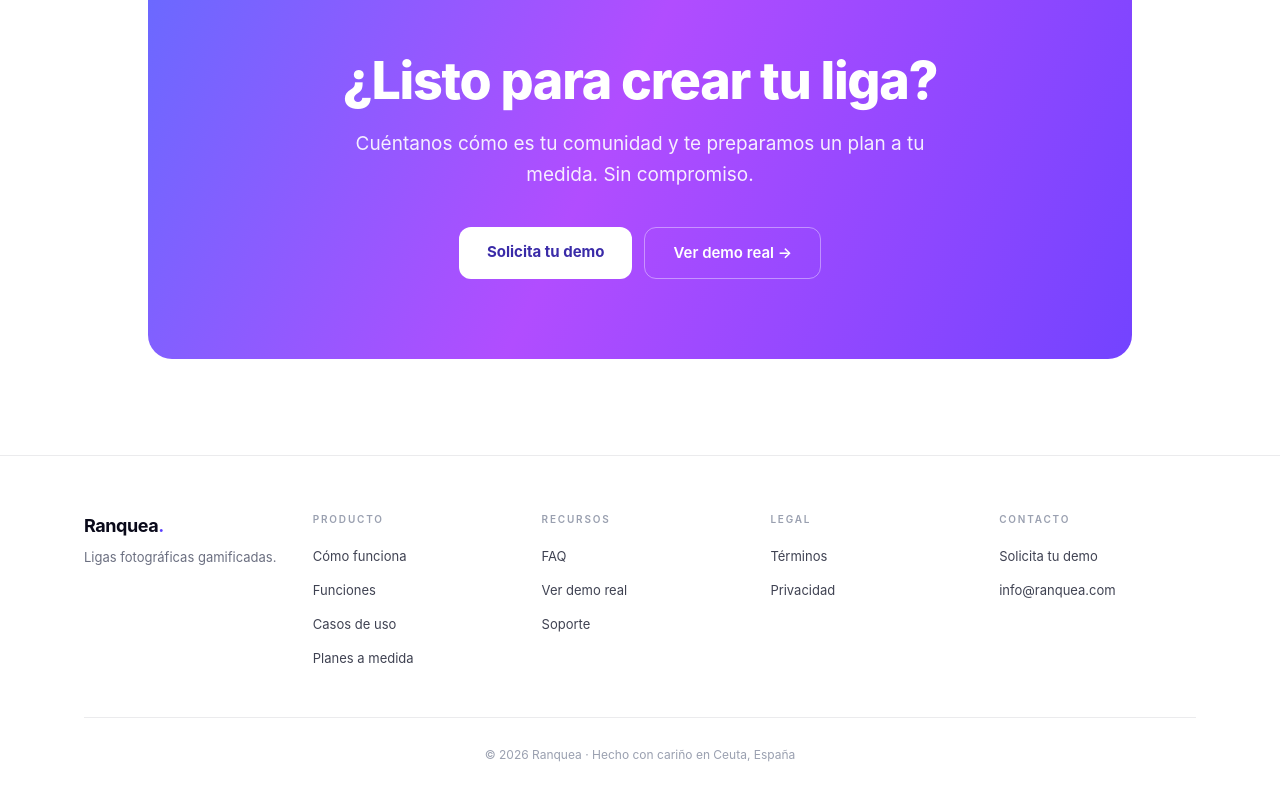
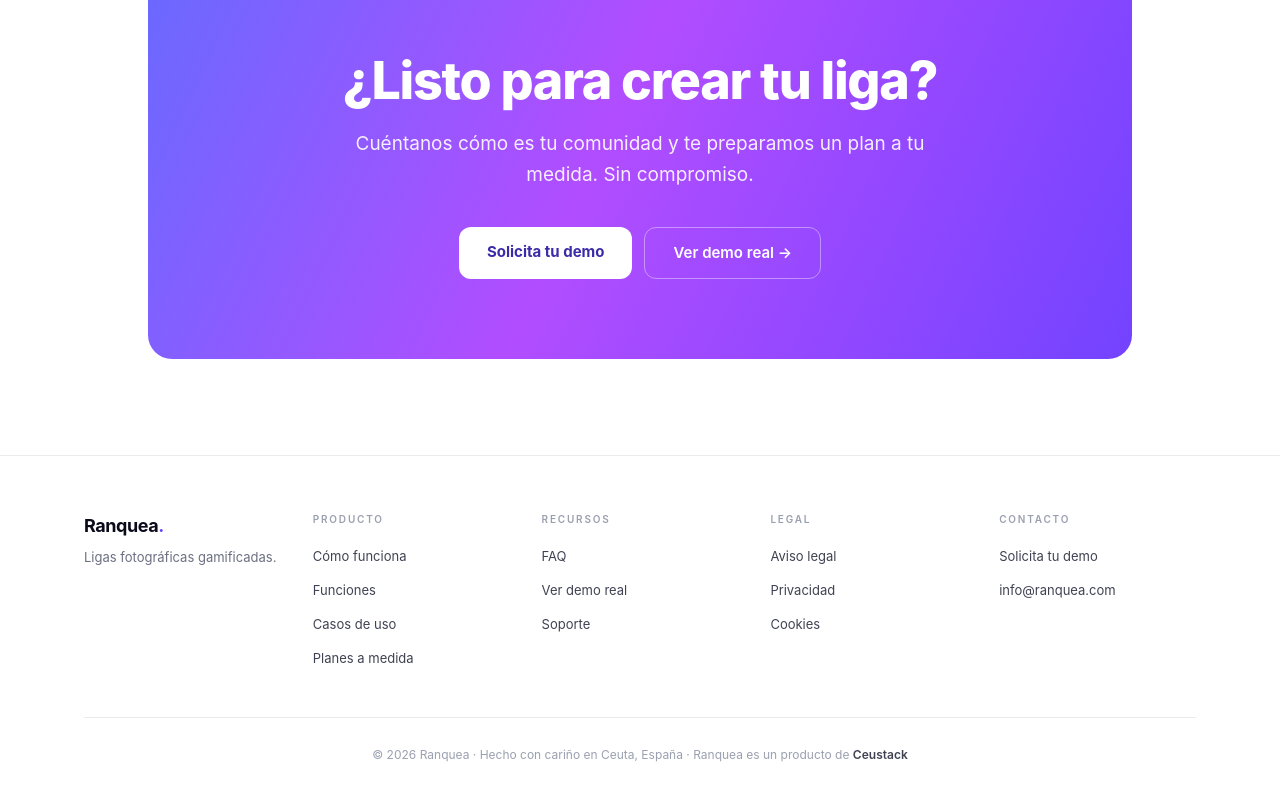
Before and after one commit to AlvaroArtiel/ranquea-landing, a React (Vite) app: page / in a window 1280 px wide. Shown: the part 8443-9243 px from the top of the page. Built offline with nearby package versions, Linux system fonts and the light colour scheme.

Commit message:
feat: enlaces legales y mención de Ceustack en el footer
Co-Authored-By: Claude Fable 5 <noreply@anthropic.com>
Claude-Session: https://claude.ai/code/session_01BAfr84edCJmG2WngUjXKtR

```diff
--- a/src/components/landing/LandingFooter.tsx
+++ b/src/components/landing/LandingFooter.tsx
@@ -13,8 +13,9 @@ const COLUMNS = [
     { label: 'Soporte', href: 'mailto:soporte@ranquea.com' },
   ] },
   { title: 'Legal', links: [
-    { label: 'Términos', href: '#' },
-    { label: 'Privacidad', href: '#' },
+    { label: 'Aviso legal', href: '/aviso-legal.html' },
+    { label: 'Privacidad', href: '/politica-de-privacidad.html' },
+    { label: 'Cookies', href: '/politica-de-cookies.html' },
   ] },
   { title: 'Contacto', links: [
     { label: 'Solicita tu demo', href: 'mailto:info@ranquea.com?subject=Quiero%20una%20demo%20de%20Ranquea' },
@@ -50,7 +51,10 @@ export function LandingFooter() {
         </div>
 
         <div className="border-t border-[var(--border-subtle)] pt-7 text-center">
-          <p className="text-[var(--text-faint)] text-[12px]">© 2026 Ranquea · Hecho con cariño en Ceuta, España</p>
+          <p className="text-[var(--text-faint)] text-[12px]">
+            © 2026 Ranquea · Hecho con cariño en Ceuta, España · Ranquea es un producto de{' '}
+            <a href="https://ceustack.com" rel="noopener" className="font-semibold text-[var(--text-secondary)] hover:text-[var(--brand)] transition-colors">Ceustack</a>
+          </p>
         </div>
       </div>
     </footer>
```
